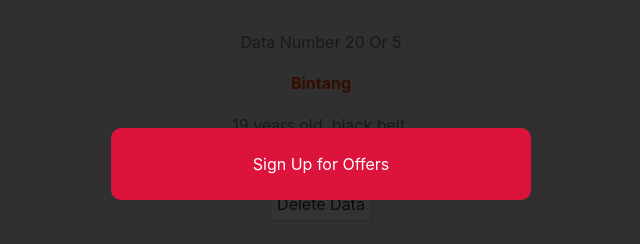
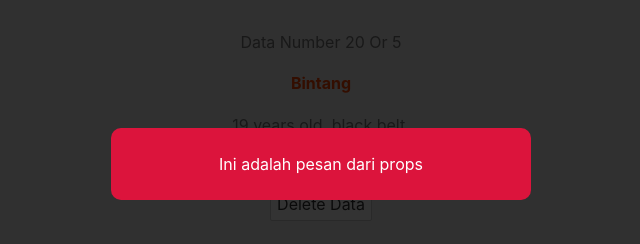
Before and after one commit to M-BintangR/belajar-svelte, a Svelte app: page / in a window 1280 px wide. Shown: the top 244 px of the page, without its empty margins (319-959 px from the left). Built offline with nearby package versions, Linux system fonts and the light colour scheme.

Commit message:
props ✅

```diff
--- a/src/App.svelte
+++ b/src/App.svelte
@@ -4,7 +4,7 @@
 </script>
 
 <main>
-  <Modal />
+  <Modal message="Ini adalah pesan dari props" isPromo={true} />
   <Latihan />
 </main>
 
--- a/src/Modal.svelte
+++ b/src/Modal.svelte
@@ -1,12 +1,13 @@
 <script>
+  export let message = "default value";
   let showModal = true;
-  let isPromo = true;
+  export let isPromo = false;
 </script>
 
 {#if showModal}
   <div class="backdrop">
     <div class="modal" class:promo={isPromo}>
-      <p>Sign Up for Offers</p>
+      <p>{message}</p>
     </div>
   </div>
 {/if}
```
